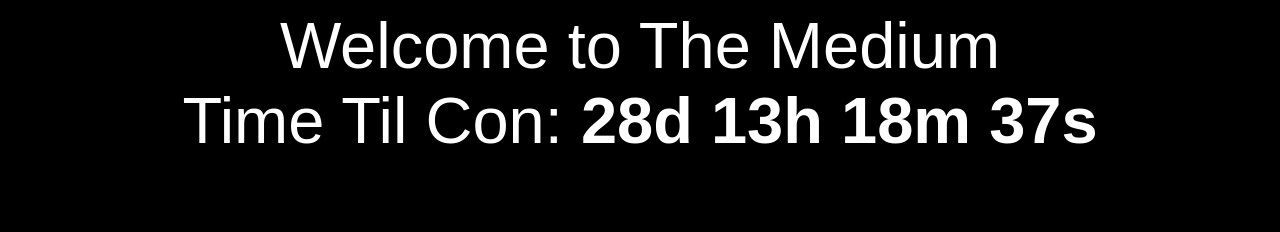
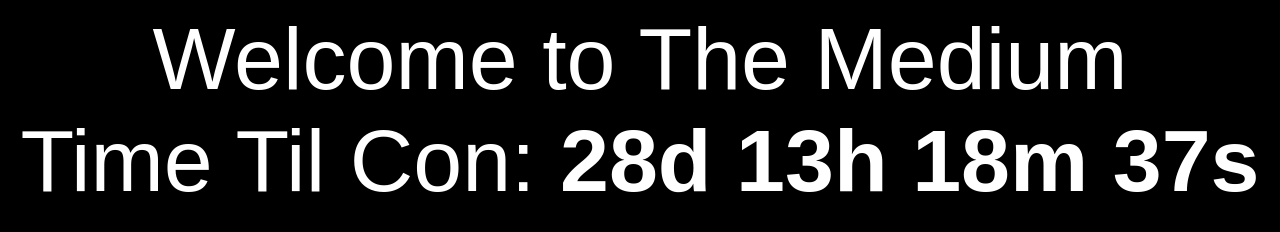
Before and after one commit to ChrisChrome/chrischrome.github.io, a plain HTML site: page ticker.html in a window 1280 px wide. Drawn offline with nearby package versions, Linux system fonts and the light colour scheme; a web font is replaced by a local one.

Commit message:
Update ticker.html

```diff
--- a/ticker.html
+++ b/ticker.html
@@ -14,7 +14,7 @@
             background-color: black;
             color: white;
             font-family: arial;
-            font-size: 65px;
+            font-size: 88px;
             overflow: hidden;
         }
 
```
